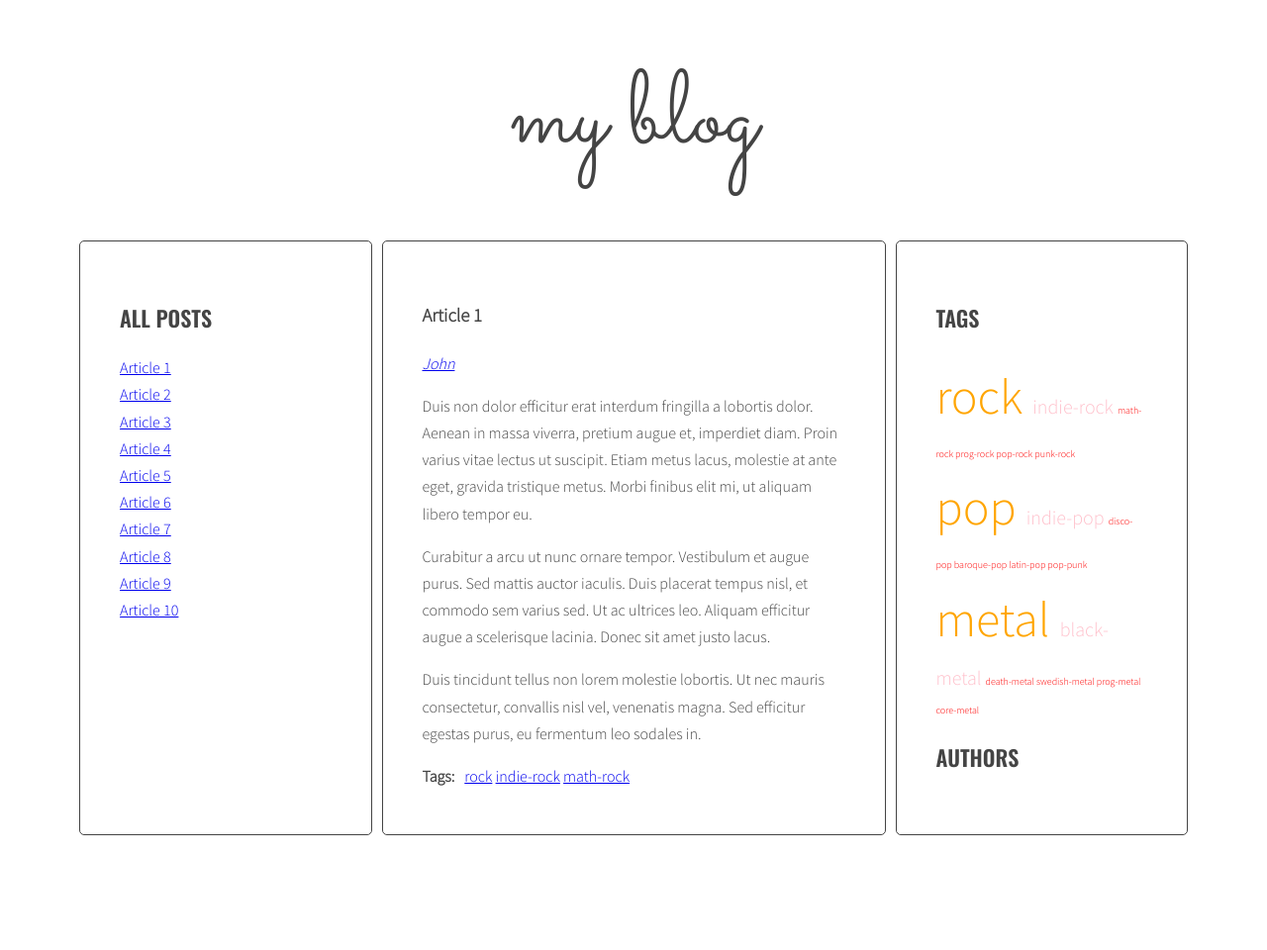
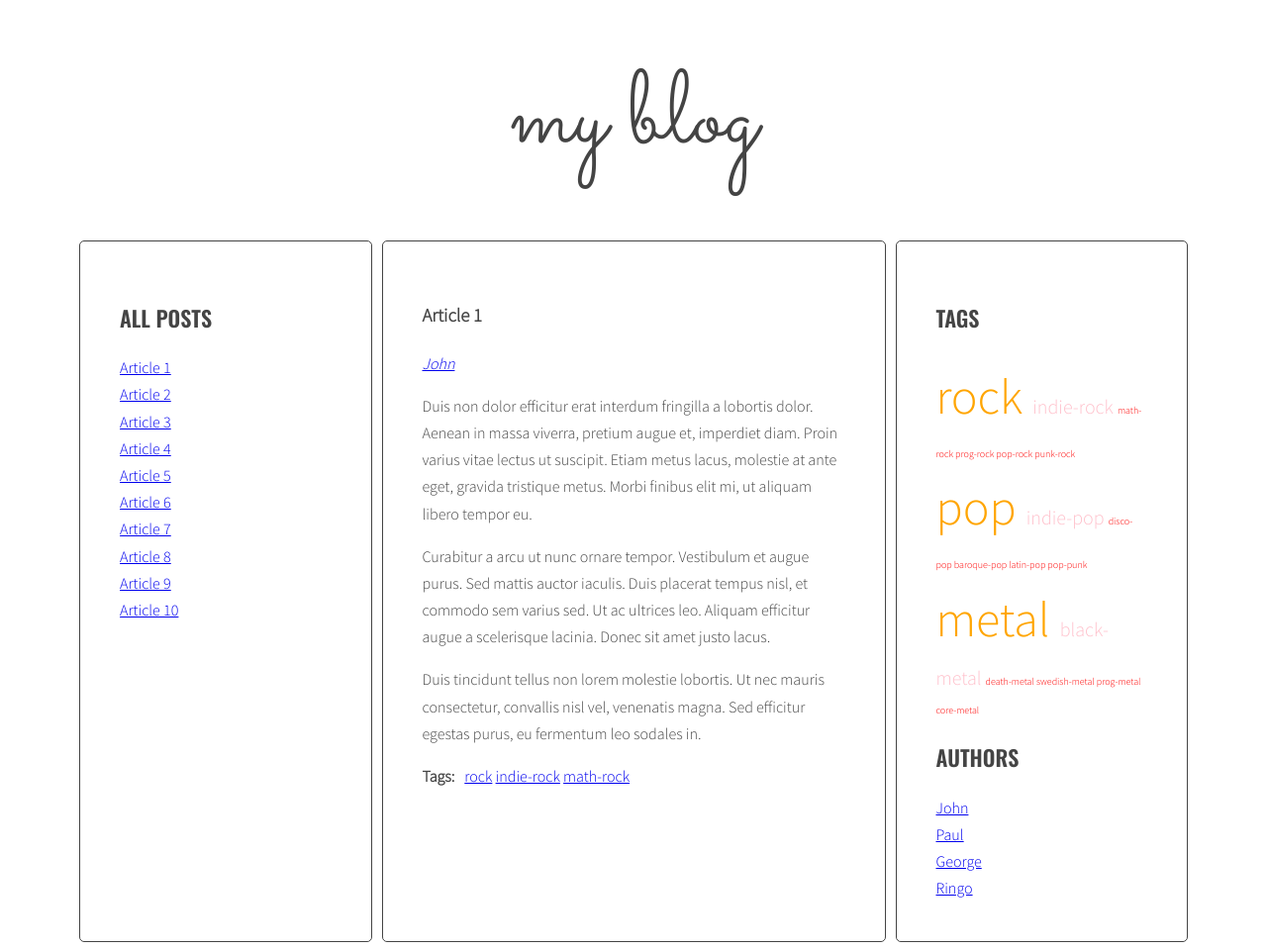
Before and after one commit to MarcinBieniek/javascript-blog, a website: page index.html in a window 1280 px wide. Shown: the whole page at 99% size. Before the commit the page ends 852 px from the top, so only its background shows below. Drawn offline with nearby package versions, Linux system fonts and the light colour scheme.

Commit message:
Add authors names to right columnt

```diff
--- a/js/script.js
+++ b/js/script.js
@@ -52,8 +52,9 @@ const optAticleSelector = '.post',
     optArticleTagsSelector = '.post-tags .list',
     optArticleAuthorSelector  = '.post-author',
     optTagsListSelector = '.tags.list',
-    optCloudClassCount = '5';
-    optCloudClassPrefix = 'tag-size-';
+    optCloudClassCount = '5',
+    optCloudClassPrefix = 'tag-size-',
+    optAuthorsListSelector = '.list.authors';
 
 
 const generateTitleLinks = function(customSelector = '') {
@@ -306,6 +307,10 @@ addClickListenersToTags();
 
 const generateAuthors = function(){
 
+  /* [NEW] create a new variable allAuthors with an empty array */
+
+  let allAuthors = [];
+
   /* [DONE] find all articles */
 
   const allArticles = document.querySelectorAll(optAticleSelector);
@@ -328,11 +333,19 @@ const generateAuthors = function(){
 
     /* generate HTML of the link */
 
-    const linkHTML = '<a href="#author-' + author + '">' + author + ' ' + '</a>';
+    const linkHTML = '<a href="#author-' + author + '">' + author + ' ' + '</a><br>';
 
     /* add generated code to html variable */
 
     html = html + linkHTML;
+
+
+    /* [NEW] check if this link is NOT already in allAuthors */
+    if(allAuthors.indexOf(linkHTML) == -1){
+      /* [NEW] add generated code to allTags array */
+      allAuthors.push(linkHTML);
+    }
+
 
     /* insert HTML of all the links into the authors wrapper */
 
@@ -341,6 +354,12 @@ const generateAuthors = function(){
   /* END LOOP: for every author: */
 
   }
+
+  /* [NEW] find list of authors in right column */
+  const authorList = document.querySelector(optAuthorsListSelector);
+
+  /* [NEW] add html from allAuthors to tagList */
+  authorList.innerHTML = allAuthors.join(' ');
 
 }
 
--- a/sass/style.scss
+++ b/sass/style.scss
@@ -96,6 +96,10 @@ body {
   }
 }
 
+.sidebar .authors li {
+  display: inline-block;
+}
+
 /* Logo */
 
 .logo {
```
Also changed, not shown: css/style.css, 2 other files.
